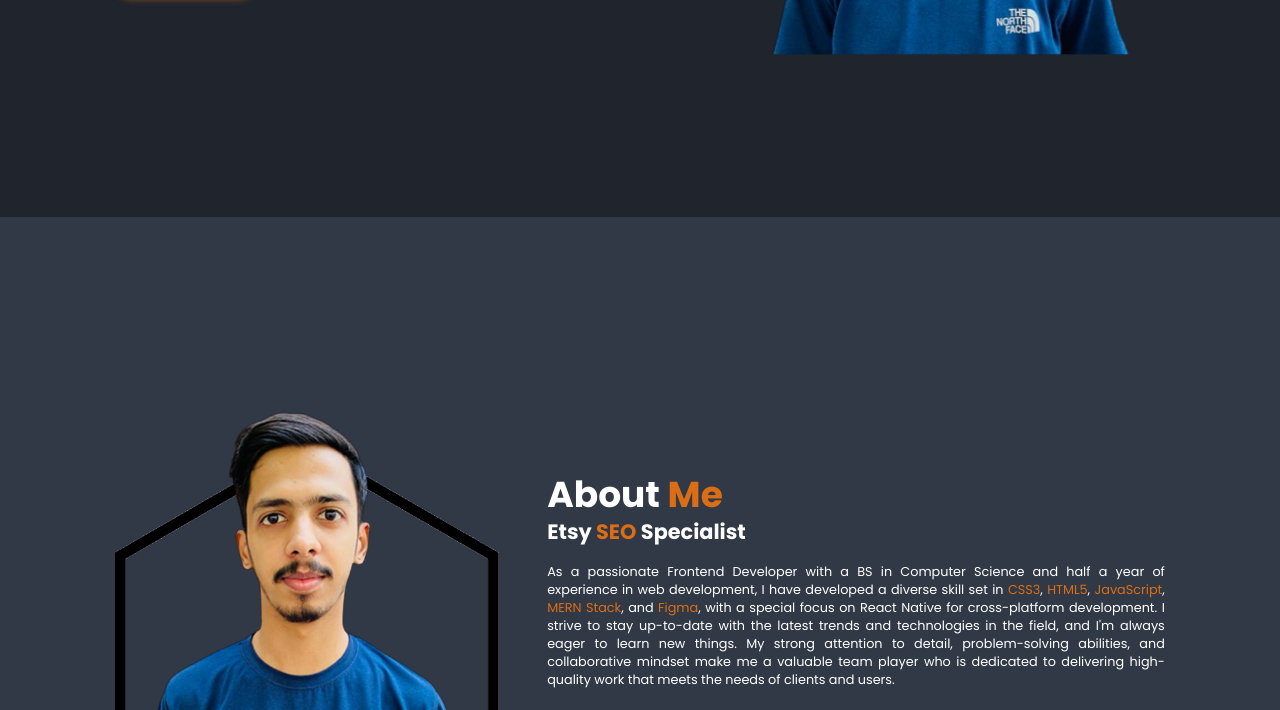
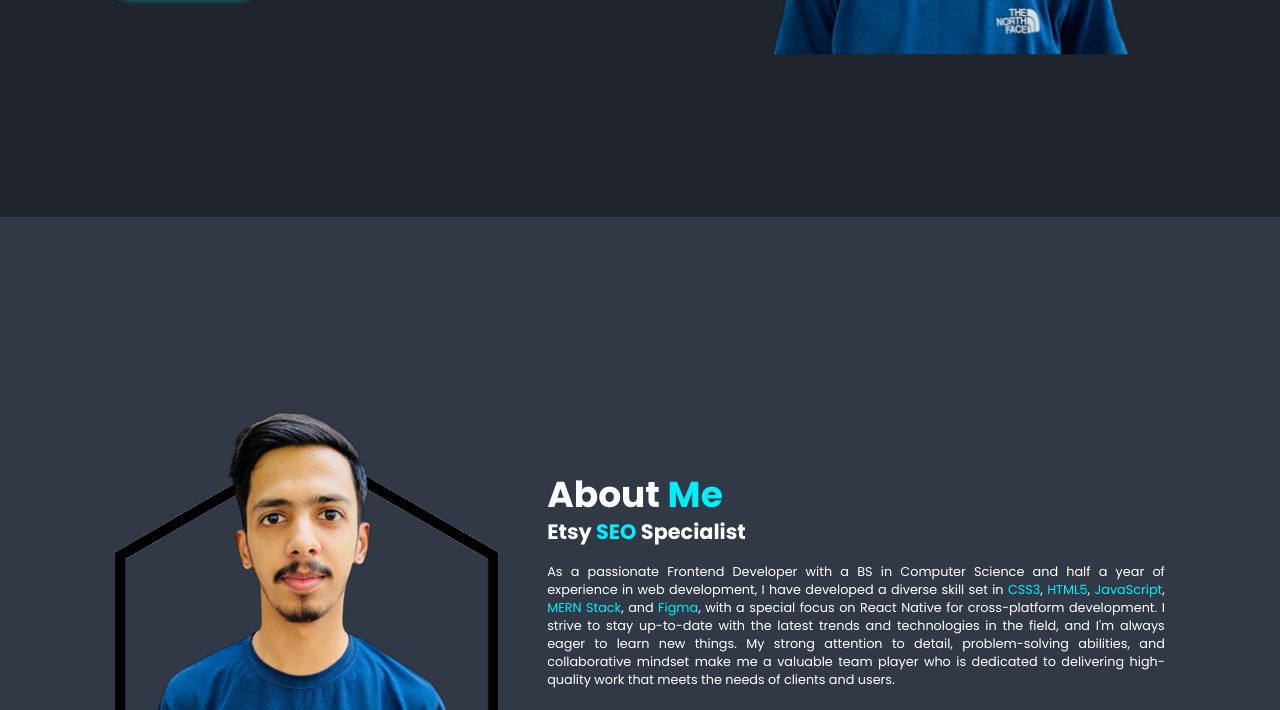
Before and after one commit to Bilal-SEO/Portfolio, a plain HTML site: page index.html in a window 1280 px wide. Shown: the part 583-1293 px from the top of the page. Drawn offline with nearby package versions, Linux system fonts and the light colour scheme.

Commit message:
main color changed style.css

```diff
--- a/css/style.css
+++ b/css/style.css
@@ -18,7 +18,7 @@
     /**/
     --text-color:#fff;
     /**/
-    --main-color: #db6e14;
+    --main-color: #0ef;
     /*#0ef*/
 }
 
```
